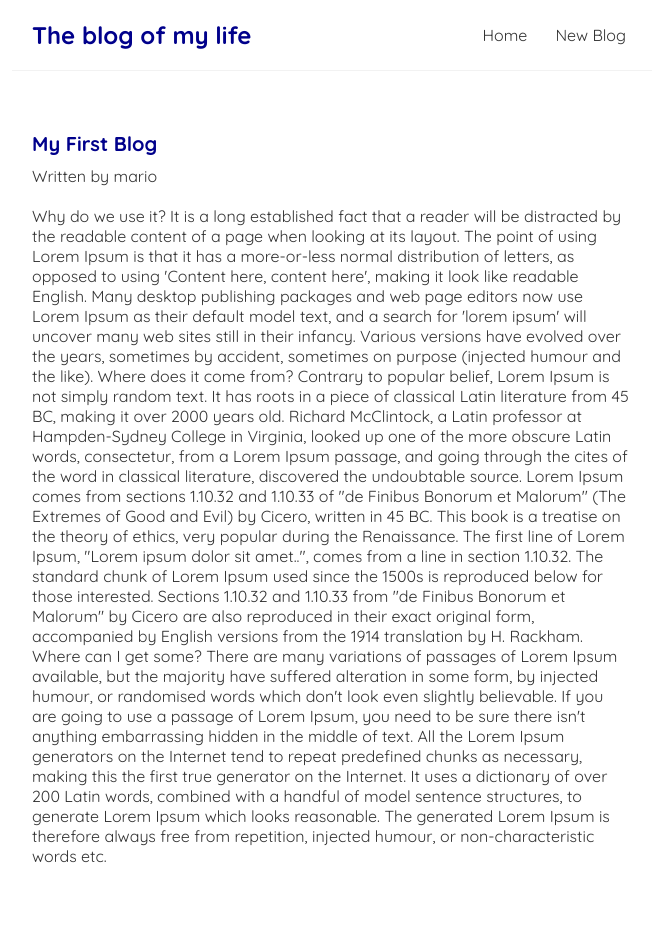
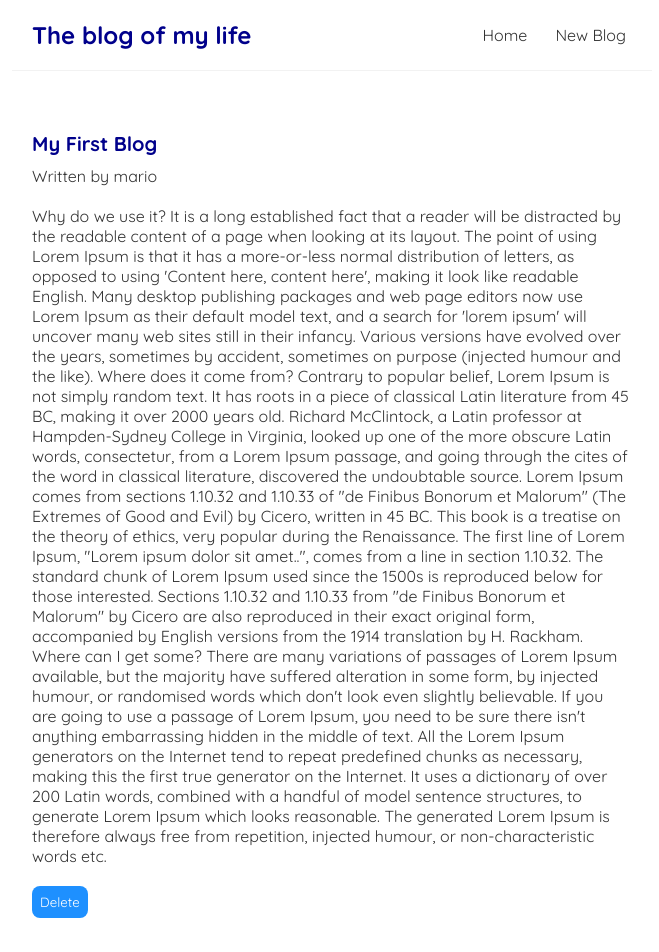
Before and after one commit to Odzen/React_Juan_Blog, a React (Create React App) app: page /blogs/1 in a window 1280 px wide. Shown: the top 952 px of the page, without its empty margins (308-967 px from the left). Built offline with nearby package versions, Linux system fonts and the light colour scheme; data requests are answered from the project's data file.

Commit message:
Deleting Blogs

```diff
--- a/src/BlogDetails.js
+++ b/src/BlogDetails.js
@@ -1,10 +1,20 @@
-import {useParams} from "react-router-dom";
+import {useHistory, useParams} from "react-router-dom";
 import useFetch from "./useFetch";
 
 const BlogDetails = () => {
 
     const { id } = useParams();
     const {data:blog, error, isPending} = useFetch('http://localhost:8000/blogs/' + id);
+    const history = useHistory();
+
+    const handleCLickDelete = () => {
+        fetch('http://localhost:8000/blogs/' + blog.id, {
+            method : 'DELETE'
+        }).then(() => {
+            history.push('/');
+        })
+
+    }
 
     return(
         <div className="blog-details">
@@ -15,6 +25,7 @@
                     <h2>{blog.title}</h2>
                     <p>Written by {blog.author}</p>
                     <div>{blog.body}</div>
+                    <button onClick={handleCLickDelete}>Delete</button>
                 </article>
             )}
         </div>
--- a/src/index.css
+++ b/src/index.css
@@ -69,6 +69,15 @@
 .blog-details div {
     margin: 20px 0;
 }
+
+.blog-details button {
+    background: dodgerblue;
+    color: #fff;
+    border: 0;
+    padding: 8px;
+    border-radius: 8px;
+    cursor: pointer;
+}
 /* create new blog form */
 .create {
     max-width: 400px;
```
Also changed, not shown: data/db.json (+0 -3 lines).
